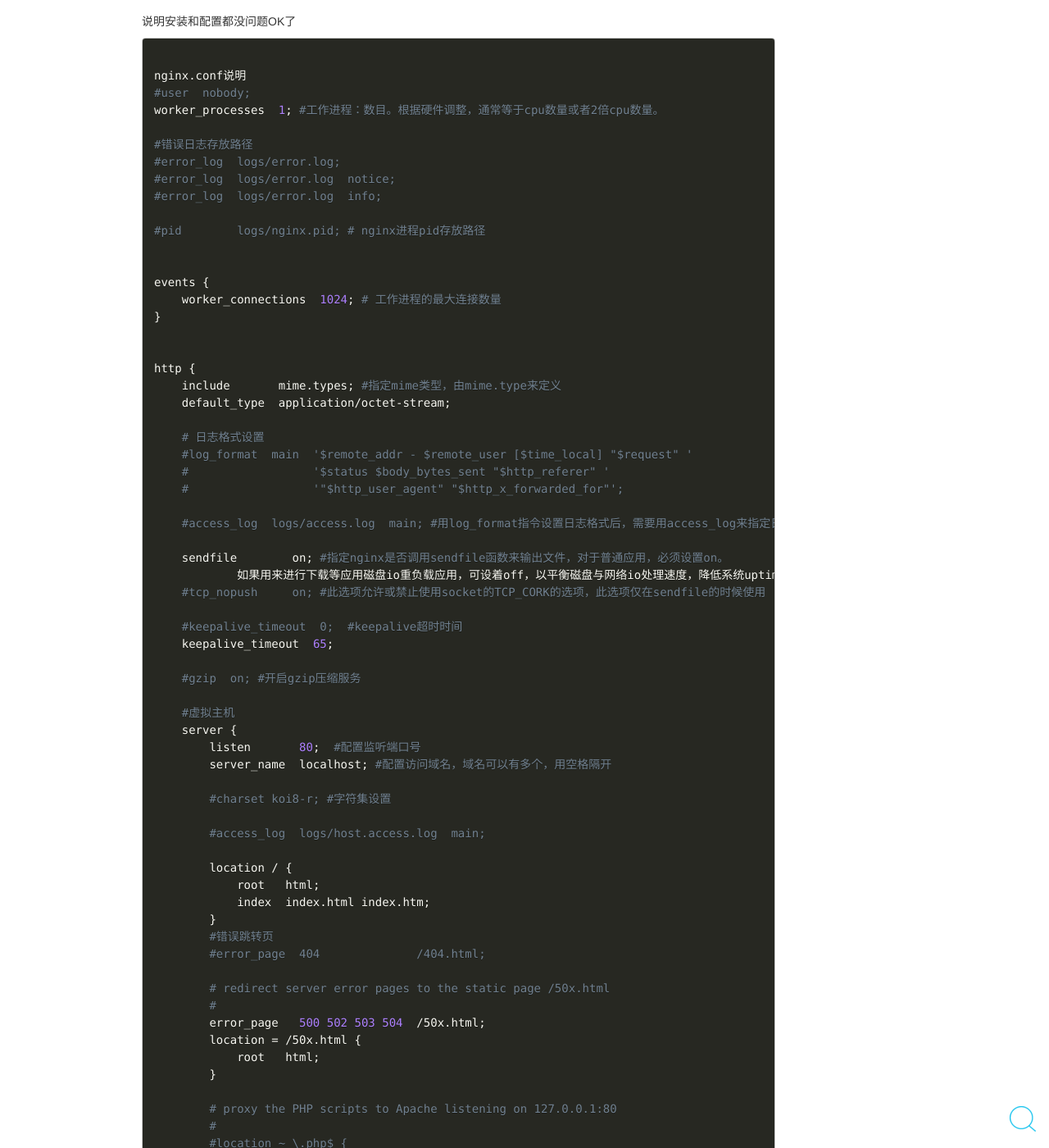
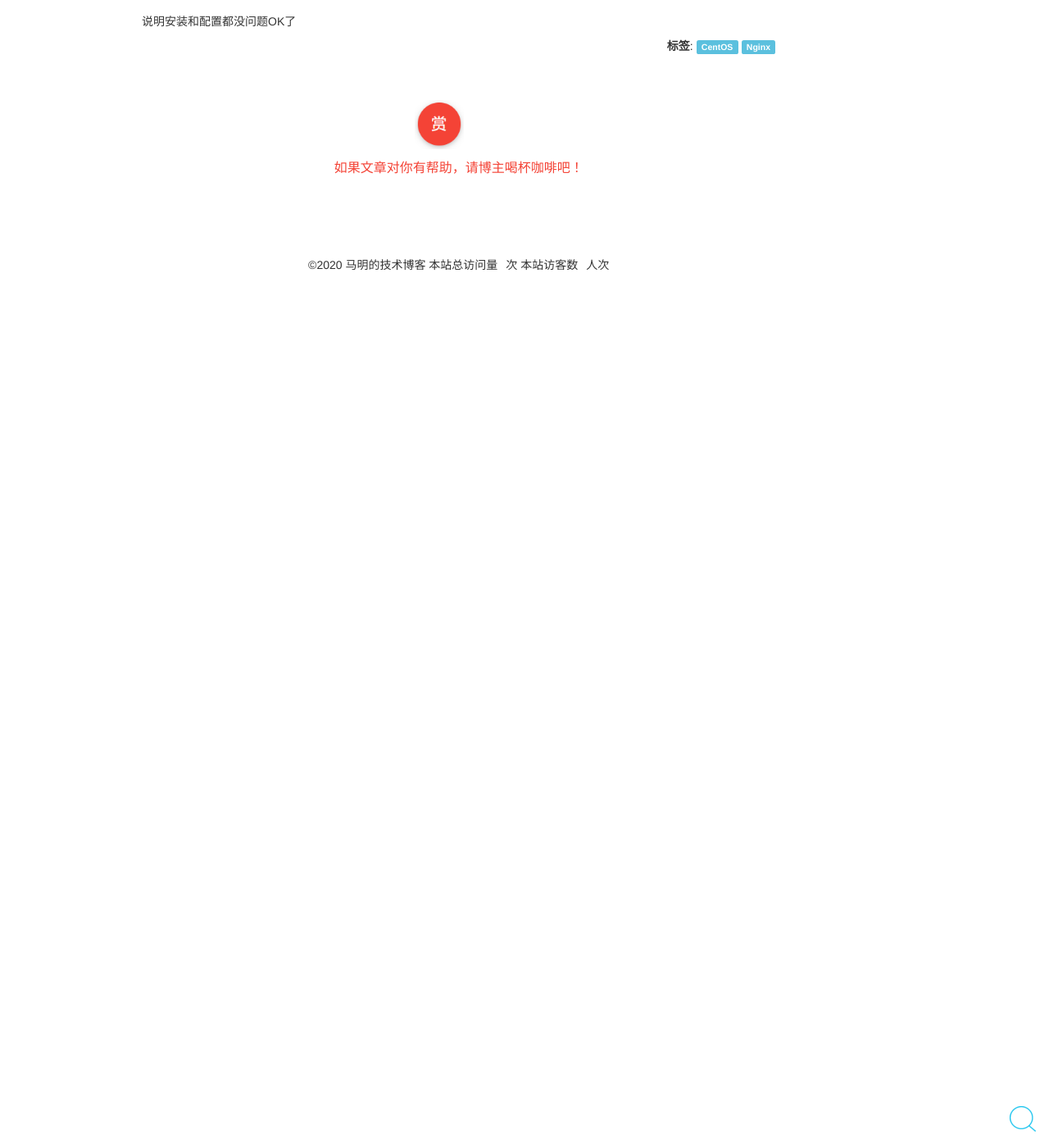
Before and after one commit to chaojunma/chaojunma.github.io, a Jekyll site: the page built from _posts/2020-6-22-CentOS7安装Nginx.md, in a window 1280 px wide and 1400 px high, scrolled down 3720 px. Shown: the whole window at 82% size. Built offline with Jekyll 4.4.1, drawn with Linux system fonts in a browser that asks for light colours; comment, search, counter and statistics services are not loaded; after the commit the page ends 4083 px from its top, so only the background shows below that; some of the changed text lies outside the part shown.

Commit message:
新增文章

````diff
--- a/_posts/2020-6-22-CentOS7安装Nginx.md
+++ b/_posts/2020-6-22-CentOS7安装Nginx.md
@@ -152,130 +152,3 @@
 </div>
 
 说明安装和配置都没问题OK了
-
-
-```shell
-
-nginx.conf说明
-#user  nobody;
-worker_processes  1; #工作进程：数目。根据硬件调整，通常等于cpu数量或者2倍cpu数量。
-
-#错误日志存放路径
-#error_log  logs/error.log;
-#error_log  logs/error.log  notice;
-#error_log  logs/error.log  info;
-
-#pid        logs/nginx.pid; # nginx进程pid存放路径
-
-
-events {
-    worker_connections  1024; # 工作进程的最大连接数量
-}
-
-
-http {
-    include       mime.types; #指定mime类型，由mime.type来定义
-    default_type  application/octet-stream;
-
-    # 日志格式设置
-    #log_format  main  '$remote_addr - $remote_user [$time_local] "$request" '
-    #                  '$status $body_bytes_sent "$http_referer" '
-    #                  '"$http_user_agent" "$http_x_forwarded_for"';
-
-    #access_log  logs/access.log  main; #用log_format指令设置日志格式后，需要用access_log来指定日志文件存放路径
-
-    sendfile        on; #指定nginx是否调用sendfile函数来输出文件，对于普通应用，必须设置on。
-			如果用来进行下载等应用磁盘io重负载应用，可设着off，以平衡磁盘与网络io处理速度，降低系统uptime。
-    #tcp_nopush     on; #此选项允许或禁止使用socket的TCP_CORK的选项，此选项仅在sendfile的时候使用
-
-    #keepalive_timeout  0;  #keepalive超时时间
-    keepalive_timeout  65;
-
-    #gzip  on; #开启gzip压缩服务
-
-    #虚拟主机
-    server {
-        listen       80;  #配置监听端口号
-        server_name  localhost; #配置访问域名，域名可以有多个，用空格隔开
-
-        #charset koi8-r; #字符集设置
-
-        #access_log  logs/host.access.log  main;
-
-        location / {
-            root   html;
-            index  index.html index.htm;
-        }
-        #错误跳转页
-        #error_page  404              /404.html;
-
-        # redirect server error pages to the static page /50x.html
-        #
-        error_page   500 502 503 504  /50x.html;
-        location = /50x.html {
-            root   html;
-        }
-
-        # proxy the PHP scripts to Apache listening on 127.0.0.1:80
-        #
-        #location ~ \.php$ {
-        #    proxy_pass   http://127.0.0.1;
-        #}
-
-        # pass the PHP scripts to FastCGI server listening on 127.0.0.1:9000
-        #
-        #location ~ \.php$ { #请求的url过滤，正则匹配，~为区分大小写，~*为不区分大小写。
-        #    root           html; #根目录
-        #    fastcgi_pass   127.0.0.1:9000; #请求转向定义的服务器列表
-        #    fastcgi_index  index.php; # 如果请求的Fastcgi_index URI是以 / 结束的, 该指令设置的文件会被附加到URI的后面并保存在变量$fastcig_script_name中
-        #    fastcgi_param  SCRIPT_FILENAME  /scripts$fastcgi_script_name;
-        #    include        fastcgi_params;
-        #}
-
-        # deny access to .htaccess files, if Apache's document root
-        # concurs with nginx's one
-        #
-        #location ~ /\.ht {
-        #    deny  all;
-        #}
-    }
-
-
-    # another virtual host using mix of IP-, name-, and port-based configuration
-    #
-    #server {
-    #    listen       8000;
-    #    listen       somename:8080;
-    #    server_name  somename  alias  another.alias;
-
-    #    location / {
-    #        root   html;
-    #        index  index.html index.htm;
-    #    }
-    #}
-
-
-    # HTTPS server
-    #
-    #server {
-    #    listen       443 ssl;  #监听端口
-    #    server_name  localhost; #域名
-
-    #    ssl_certificate      cert.pem; #证书位置
-    #    ssl_certificate_key  cert.key; #私钥位置
-
-    #    ssl_session_cache    shared:SSL:1m;
-    #    ssl_session_timeout  5m;
-
-    #    ssl_ciphers  HIGH:!aNULL:!MD5; #密码加密方式
-    #    ssl_prefer_server_ciphers  on; # ssl_prefer_server_ciphers  on; #
-
-
-    #    location / {
-    #        root   html;
-    #        index  index.html index.htm;
-    #    }
-    #}
-
-}
-```
````
Also changed, not shown: _posts/2020-6-22-Nginx的常用的命令及配置.md (added, +203 -0 lines), images/nginx-conf.png (added).
